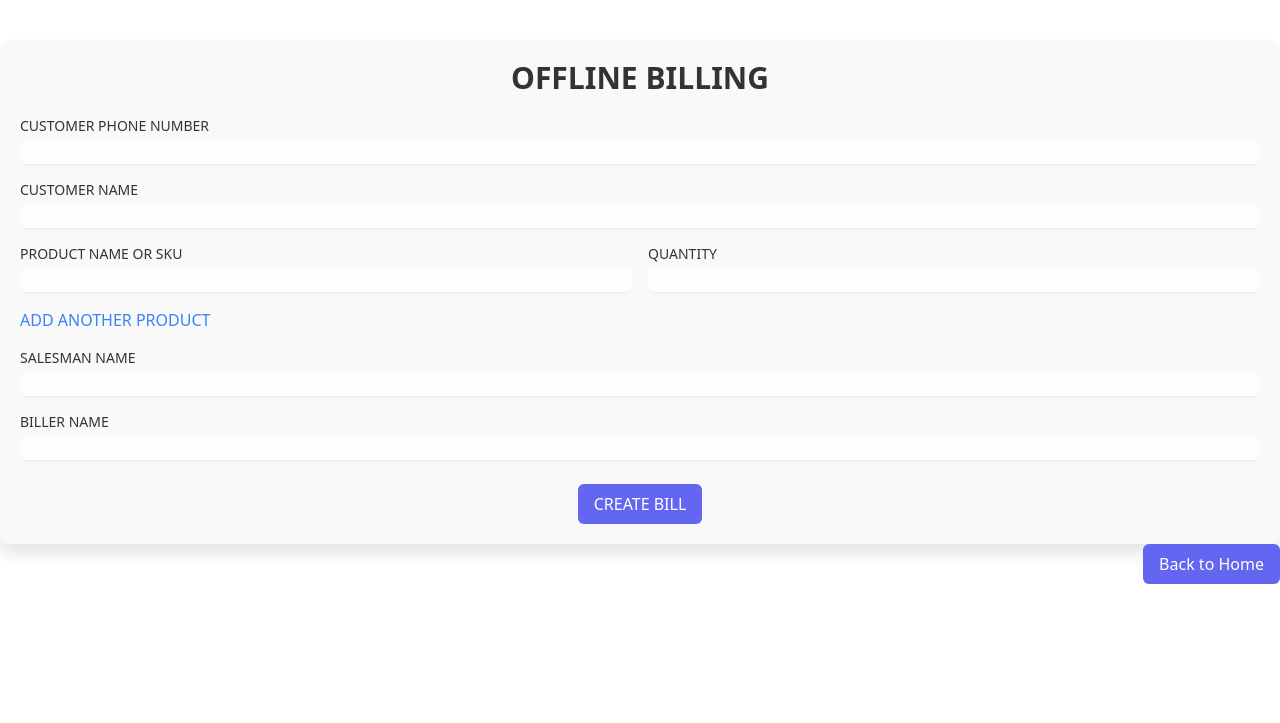
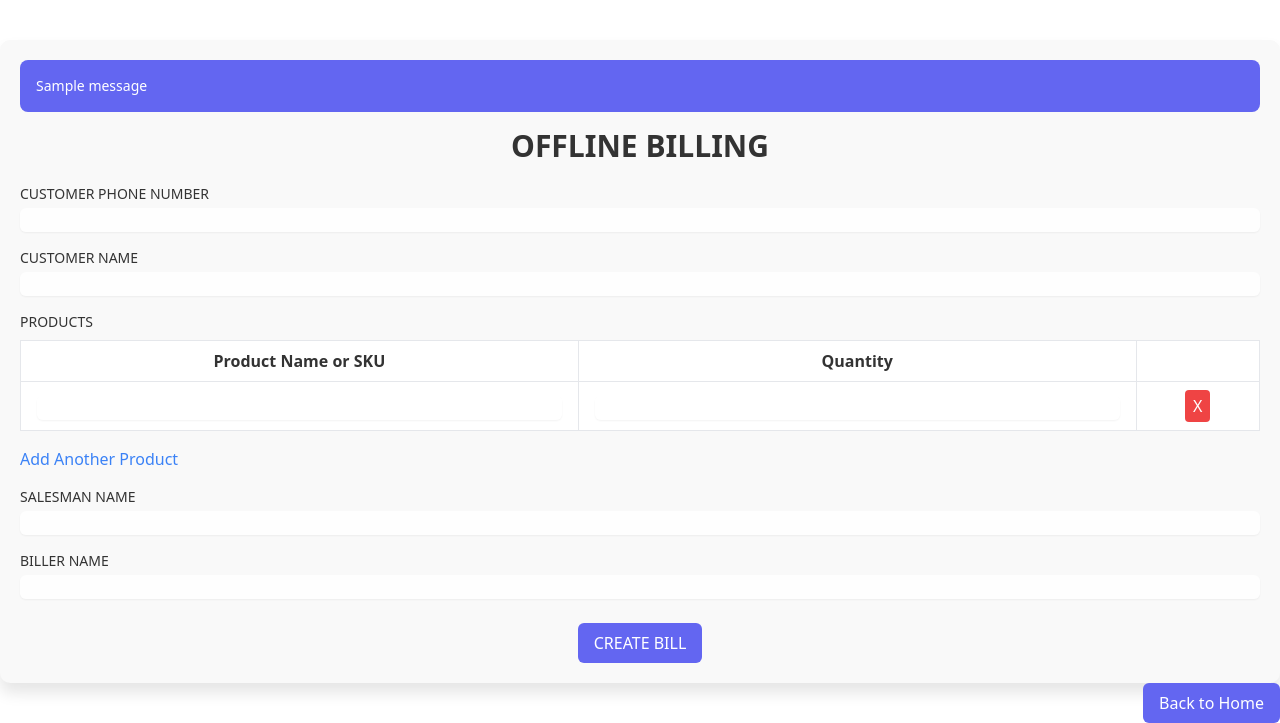
Before and after one commit to salmanparies28/ANALYTICS-X, a Flask app: page /create_offline_bill in a window 1280 px wide. Shown: the top 723 px of the page. Run offline with Flask 3, Linux system fonts and the light colour scheme; tables that the repository leaves empty hold one stand-in row (values such as "Sample post"); one stand-in notice (Sample message) is shown; parts of the project's set-up code (start-up, migrations or seed data) failed here and were passed over.

Commit message:
message(update satya)

```diff
--- a/templates/create_offline_bill.html
+++ b/templates/create_offline_bill.html
@@ -76,19 +49,14 @@
 
     <script>
         function addProductField() {
-            const container = document.createElement('div');
-            container.className = "grid grid-cols-2 gap-4 mt-4 bounce relative";
+            const container = document.createElement('tr');
+            container.className = "bounce";
 
-            const productDiv = document.createElement('div');
-            productDiv.className = "col-span-1";
+            const productDiv = document.createElement('td');
+            productDiv.className = "px-4 py-2 border";
 
-            const quantityDiv = document.createElement('div');
-            quantityDiv.className = "col-span-1";
-
-            const productLabel = document.createElement('label');
-            productLabel.className = "block text-sm font-medium text-gray-700";
-            productLabel.textContent = "PRODUCT NAME OR SKU";
-            productDiv.appendChild(productLabel);
+            const quantityDiv = document.createElement('td');
+            quantityDiv.className = "px-4 py-2 border";
 
             const productInput = document.createElement('input');
             productInput.type = "text";
@@ -97,11 +65,6 @@
             productInput.className = "mt-1 block w-full rounded-md border-gray-300 shadow-sm";
             productDiv.appendChild(productInput);
 
-            const quantityLabel = document.createElement('label');
-            quantityLabel.className = "block text-sm font-medium text-gray-700";
-            quantityLabel.textContent = "QUANTITY";
-            quantityDiv.appendChild(quantityLabel);
-
             const quantityInput = document.createElement('input');
             quantityInput.type = "number";
             quantityInput.name = "quantity[]";
@@ -109,13 +72,11 @@
             quantityInput.className = "mt-1 block w-full rounded-md border-gray-300 shadow-sm";
             quantityDiv.appendChild(quantityInput);
 
-            const deleteButton = document.createElement('button');
-            deleteButton.type = "button";
-            deleteButton.className = "absolute top-0 right-0 text-red-500 font-bold";
-            deleteButton.textContent = "X";
+            const deleteButton = document.createElement('td');
+            deleteButton.className = "px-4 py-2 border text-center";
+            deleteButton.innerHTML = '<button type="button" class="text-red-500 font-bold">X</button>';
             deleteButton.onclick = function() {
                 container.remove();
-                showFlashMessage("Product field removed!");
             };
 
             container.appendChild(productDiv);
@@ -123,34 +84,31 @@
             container.appendChild(deleteButton);
 
             document.getElementById('product-fields').appendChild(container);
-            showFlashMessage("Product field added!");
-        }
-
-        function showFlashMessage(message) {
-            const flashMessage = document.getElementById('flash-message');
-            flashMessage.textContent = message;
-            flashMessage.className = "flash-message fade-in-out";
-            flashMessage.style.display = 'block';
-
-            setTimeout(() => {
-                flashMessage.style.display = 'none';
-            }, 2000);
         }
 
         function handleSubmit(event) {
             event.preventDefault();
-            showFlashMessage("Bill created successfully!");
-
-            setTimeout(() => {
             event.target.submit();
-            }, 1000);
         }
     </script>
 </head>
 <body>
     <div class="container mx-auto mt-10 form-container">
+        <!-- Flash Messages -->
+        {% with messages = get_flashed_messages(with_categories=true) %}
+            {% if messages %}
+                <div class="mb-4">
+                    {% for category, message in messages %}
+                        <div class="p-4 mb-4 text-sm text-white rounded-lg {{ 'bg-red-500' if category == 'error' else 'bg-indigo-500' }}" role="alert">
+                            {{ message }}
+                        </div>
+                    {% endfor %}
+                </div>
+            {% endif %}
+        {% endwith %}
+        <!-- End Flash Messages -->
+
         <h1 class="text-3xl font-bold mb-5 text-center">OFFLINE BILLING</h1>
-        <div id="flash-message" class="flash-message"></div>
         <form action="{{ url_for('billing.create_offline_bill') }}" method="POST" onsubmit="handleSubmit(event)">
             <div class="grid grid-cols-2 gap-4">
                 <div class="col-span-2">
@@ -163,20 +121,32 @@
                 </div>
             </div>
 
-            <!-- Product fields -->
-            <div id="product-fields" class="grid grid-cols-2 gap-4 mt-4">
-                <div class="col-span-1">
-                    <label for="product_identifier" class="block text-sm font-medium text-gray-700">PRODUCT NAME OR SKU</label>
-                    <input type="text" name="product_identifier[]" id="product_identifier" required class="mt-1 block w-full rounded-md border-gray-300 shadow-sm">
-                </div>
-                <div class="col-span-1">
-                    <label for="quantity" class="block text-sm font-medium text-gray-700">QUANTITY</label>
-                    <input type="number" name="quantity[]" id="quantity" required class="mt-1 block w-full rounded-md border-gray-300 shadow-sm">
-                </div>
-            </div>
-
-            <div class="col-span-2 mt-4">
-                <button type="button" onclick="addProductField()" class="text-blue-500 font-medium">ADD ANOTHER PRODUCT</button>
+            <!-- Product fields in table format -->
+            <div class="mt-4">
+                <label class="block text-sm font-medium text-gray-700">PRODUCTS</label>
+                <table class="min-w-full bg-white border mt-2">
+                    <thead>
+                        <tr>
+                            <th class="px-4 py-2 border">Product Name or SKU</th>
+                            <th class="px-4 py-2 border">Quantity</th>
+                            <th class="px-4 py-2 border"></th>
+                        </tr>
+                    </thead>
+                    <tbody id="product-fields">
+                        <tr>
+                            <td class="px-4 py-2 border">
+                                <input type="text" name="product_identifier[]" required class="mt-1 block w-full rounded-md border-gray-300 shadow-sm">
+                            </td>
+                            <td class="px-4 py-2 border">
+                                <input type="number" name="quantity[]" required class="mt-1 block w-full rounded-md border-gray-300 shadow-sm">
+                            </td>
+                            <td class="px-4 py-2 border text-center">
+                                <button type="button" class="remove-product bg-red-500 text-white px-2 py-1 rounded" onclick="this.closest('tr').remove();">X</button>
+                            </td>
+                        </tr>
+                    </tbody>
+                </table>
+                <button type="button" onclick="addProductField()" class="mt-4 text-blue-500 font-medium">Add Another Product</button>
             </div>
 
             <div class="grid grid-cols-2 gap-4 mt-4">
```
Also changed, not shown: other parts of templates/create_offline_bill.html (+1 -28 lines), blueprints/billing.py (+53 -47 lines), instance/analytics_x.db. Lines whose indentation alone changed are shown as unchanged.
